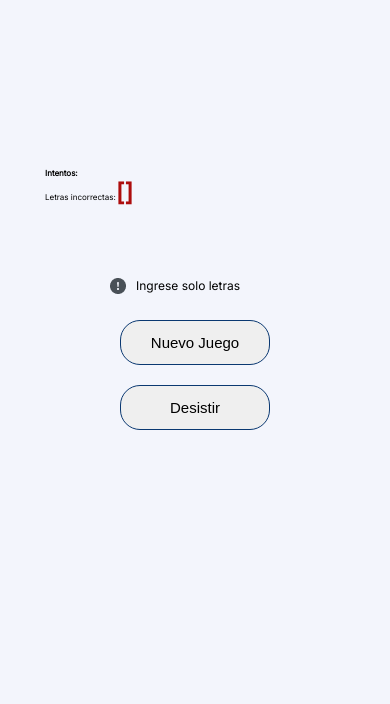
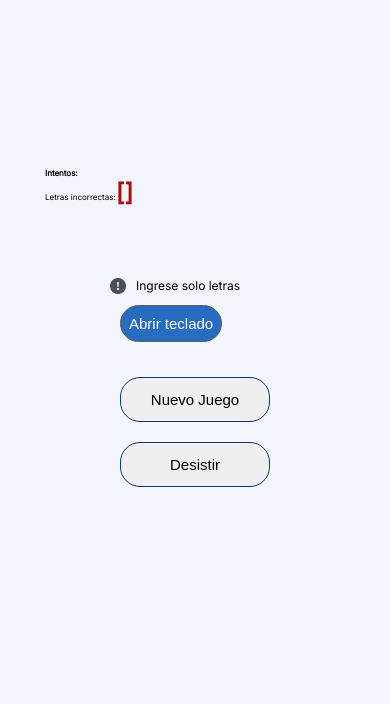
Before and after one commit to leog10/ahorcado-alura-one, a plain HTML site: page index.html in a window 390 px wide. Shown: the part 80-784 px from the top of the page. Drawn offline with Linux system fonts and the light colour scheme.

Commit message:
Agrega boton abrir teclado

```diff
--- a/css/styles.css
+++ b/css/styles.css
@@ -148,6 +148,18 @@ button:hover {
     transform: scale(1.05);
 }
 
+.show_keyboard {
+    display: none;
+}
+
+#showKeyboard {
+    background-color: #276cc0;
+    color: white;
+    border: 1px solid #606060;
+    padding: 8px;
+    min-width: 30px;
+}
+
 .buttons_container {
     display: flex;
     gap: 30px;
@@ -275,6 +287,10 @@ footer {
         width: 350px;
         height: 200px;
     }
+
+    .show_keyboard {
+        display: block;
+    }
 }
 
 @media screen and (max-width: 630px) {
--- a/index.html
+++ b/index.html
@@ -76,6 +76,9 @@
             <img src="./assets/warning.png" />
             <p class="input_warning">Ingrese solo letras</p>
           </div>
+          <div class="show_keyboard">
+            <button id="showKeyboard" type="button">Abrir teclado</button>
+          </div>
           <div class="buttons_container">
             <button id="newGame" type="button">Nuevo Juego</button>
             <button type="button">Desistir</button>
```
